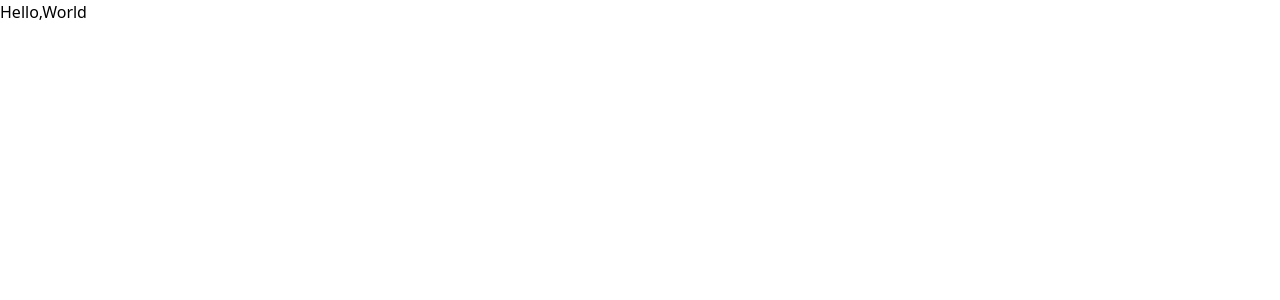
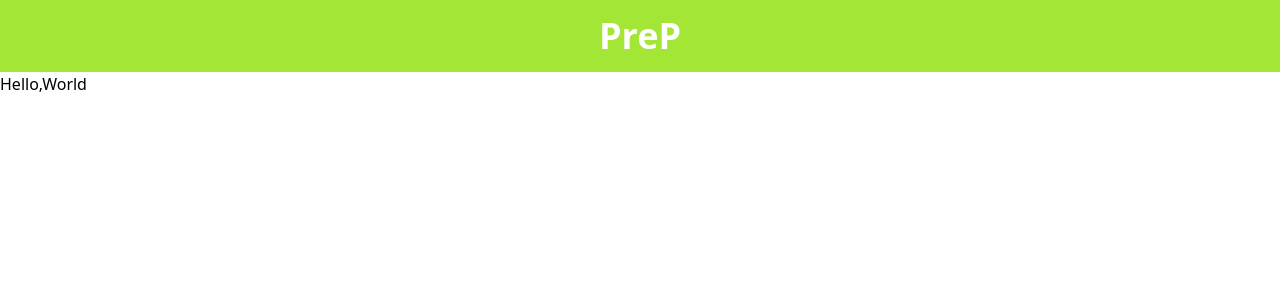
Before and after one commit to karintou8710/yumemi-passport-frontend, a Next.js app: page / in a window 1280 px wide. Shown: the top 300 px of the page. Built offline with nearby package versions, Linux system fonts and the light colour scheme.

Commit message:
[feat] Headerの追加

```diff
--- a/src/app/layout.tsx
+++ b/src/app/layout.tsx
@@ -1,4 +1,5 @@
 import '@/app/globals.css'
+import { Header } from '@/components/usecase/Header'
 
 import type { Metadata } from 'next'
 
@@ -14,7 +15,10 @@ export default function RootLayout({
 }>) {
   return (
     <html lang='ja'>
-      <body>{children}</body>
+      <body>
+        <Header />
+        {children}
+      </body>
     </html>
   )
 }
--- /dev/null
+++ b/src/components/usecase/Header.tsx
@@ -0,0 +1,7 @@
+export function Header() {
+  return (
+    <header className='bg-lime-400 p-4'>
+      <h1 className='text-center text-4xl font-bold text-white'>PreP</h1>
+    </header>
+  )
+}
```
Also changed, not shown: 1 other file (tests, documents, lock files or other folders).
